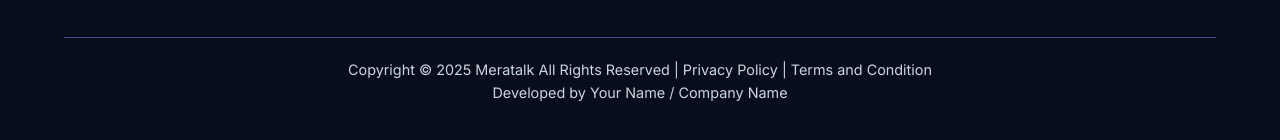
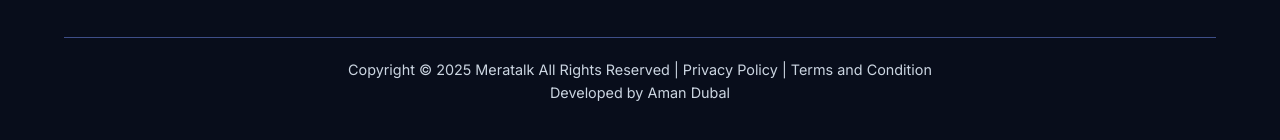
Before and after one commit to meratalk/Voice-Termination, a plain HTML site: page index.html in a window 1280 px wide. Shown: the part 5857-5997 px from the top of the page. Drawn offline with Linux system fonts and the light colour scheme.

Commit message:
Update index.html

```diff
--- a/index.html
+++ b/index.html
@@ -290,7 +290,7 @@
             </div>
             <div class="copyright">
                 Copyright © 2025 Meratalk All Rights Reserved | <a href="https://www.meratalk.com/privacy-policy/">Privacy Policy</a> | <a href="https://www.meratalk.com/terms-and-condition/">Terms and Condition</a>
-                <p class="developed-by">Developed by Your Name / Company Name</p> </div>
+                <p class="developed-by">Developed by Aman Dubal</p> </div>
         </div>
     </footer>
 
```
